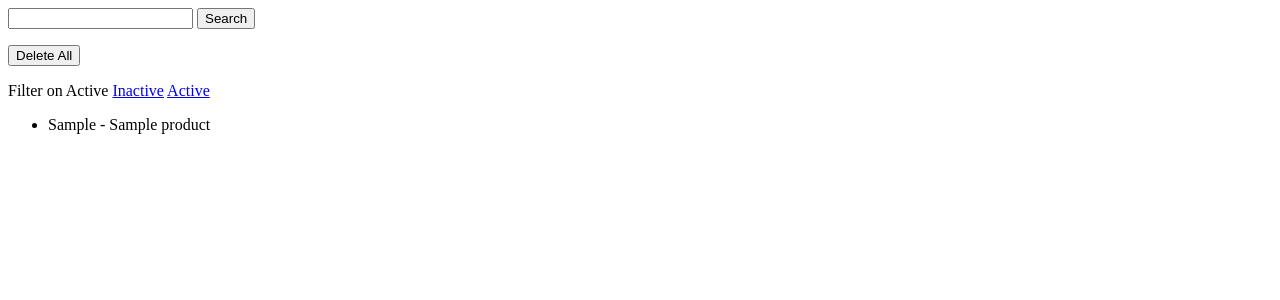
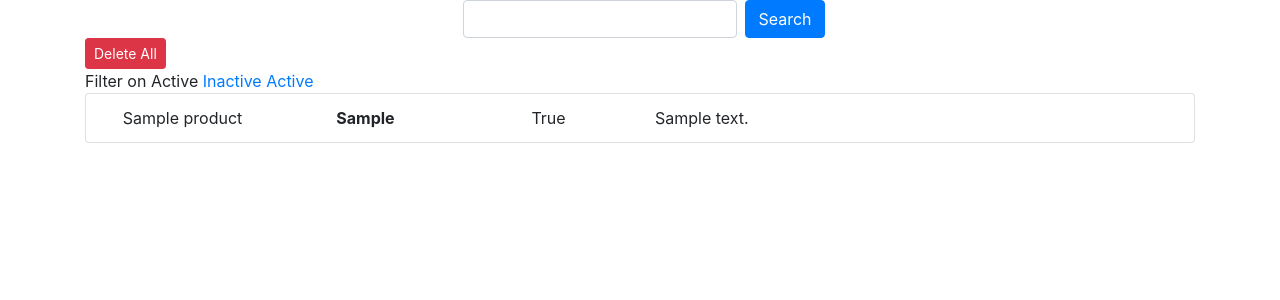
Before and after one commit to kodevyas/acme, a Django app: page /products/ in a window 1280 px wide. Shown: the top 300 px of the page. Run offline with Django 3.2, Linux system fonts and the light colour scheme; tables that the repository leaves empty hold one stand-in row (values such as "Sample post"); parts of the project's set-up code (start-up, migrations or seed data) failed here and were passed over; some libraries are stand-ins or nearby versions.

Commit message:
templates: Add base template with bootstrap
Updates all the templates with bootstrap

```diff
--- /dev/null
+++ b/templates/base.html
@@ -0,0 +1,23 @@
+<!doctype html>
+<html lang="en">
+    <head>
+        <!-- Required meta tags -->
+        <meta charset="utf-8">
+        <meta name="viewport" content="width=device-width, initial-scale=1, shrink-to-fit=no">
+
+        <!-- Bootstrap CSS -->
+        <link rel="stylesheet" href="https://maxcdn.bootstrapcdn.com/bootstrap/4.0.0/css/bootstrap.min.css" integrity="sha384-Gn5384xqQ1aoWXA+058RXPxPg6fy4IWvTNh0E263XmFcJlSAwiGgFAW/dAiS6JXm" crossorigin="anonymous">
+
+        <title>Hello, world!</title>
+    </head>
+    <body>
+        {% block content %}
+        {% endblock %}
+
+        <!-- Optional JavaScript -->
+        <!-- jQuery first, then Popper.js, then Bootstrap JS -->
+        <script src="https://code.jquery.com/jquery-3.2.1.slim.min.js" integrity="sha384-KJ3o2DKtIkvYIK3UENzmM7KCkRr/rE9/Qpg6aAZGJwFDMVNA/GpGFF93hXpG5KkN" crossorigin="anonymous"></script>
+        <script src="https://cdnjs.cloudflare.com/ajax/libs/popper.js/1.12.9/umd/popper.min.js" integrity="sha384-ApNbgh9B+Y1QKtv3Rn7W3mgPxhU9K/ScQsAP7hUibX39j7fakFPskvXusvfa0b4Q" crossorigin="anonymous"></script>
+        <script src="https://maxcdn.bootstrapcdn.com/bootstrap/4.0.0/js/bootstrap.min.js" integrity="sha384-JZR6Spejh4U02d8jOt6vLEHfe/JQGiRRSQQxSfFWpi1MquVdAyjUar5+76PVCmYl" crossorigin="anonymous"></script>
+    </body>
+</html>
--- a/templates/products.html
+++ b/templates/products.html
@@ -1,12 +1,14 @@
-<html>
-    <body>
-        <form method='get'>
-            <input type="text" name="query">
-            <input type="submit" value="Search">
+{% extends 'base.html' %}
+
+{% block content %}
+    <div class="container">
+        <form method='get' class="row form-inline justify-content-center">
+            <input class="form-control mx-2 " type="text" name="query">
+            <input class="btn btn-primary" type="submit" value="Search">
         </form>
         <form method='post' action="/products/delete">
             {% csrf_token %}
-            <input type="submit" value="Delete All">
+            <input type="submit" value="Delete All" class="btn btn-sm btn-danger">
         </form>
         <div>
             Filter on Active
@@ -14,9 +16,16 @@
             <a href="?{{active_filter_url}}">Active</a>
         </div>
         {% for product in products %}
-        <ul>
-            <li>{{product.sku}} - {{product.name}}</li>
+        <ul class="list-group">
+            <li class="list-group-item">
+                <div class="row">
+                    <div class="col-2 text-center">{{product.name}}</div>
+                    <div class="col-2 text-center font-weight-bold">{{product.sku}}</div>
+                    <div class="col-2 text-center">{{product.active}}</div>
+                    <div class="col-6">{{product.description}}</div>
+                </div>
+            </li>
         </ul>
         {% endfor %}
-    </body>
-</html>
+    </div>
+{% endblock %}
```
Also changed, not shown: templates/upload.html (+14 -9 lines).
